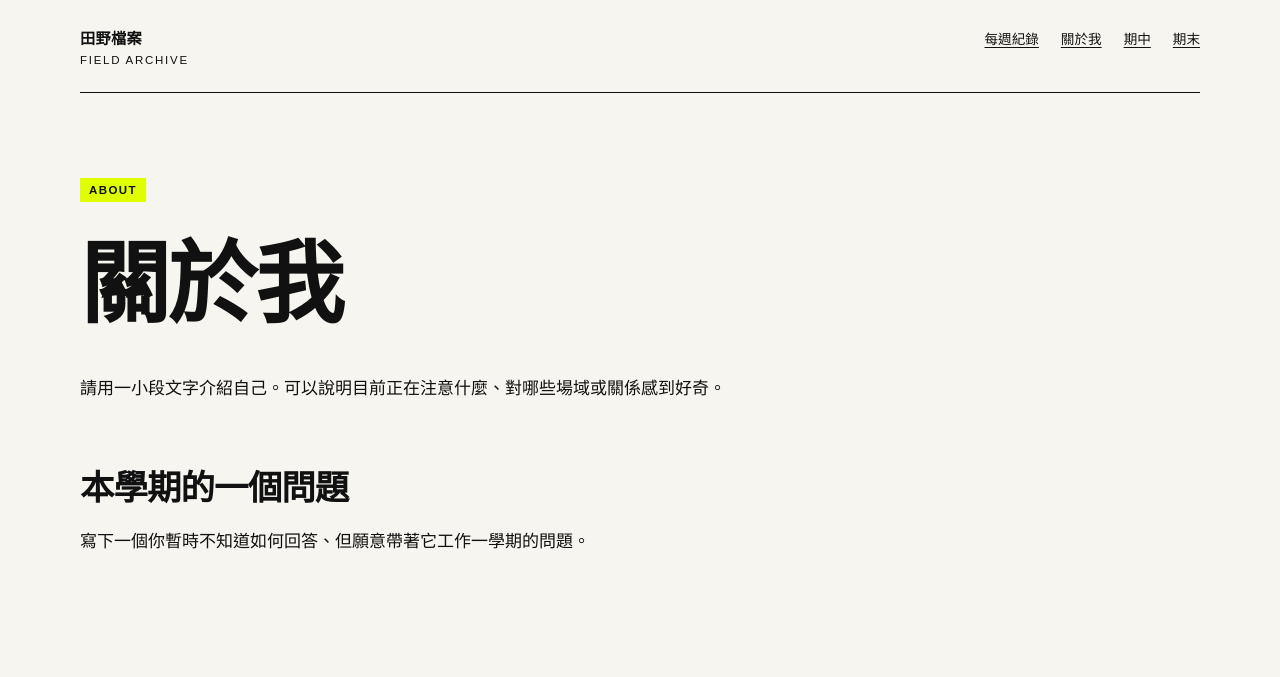
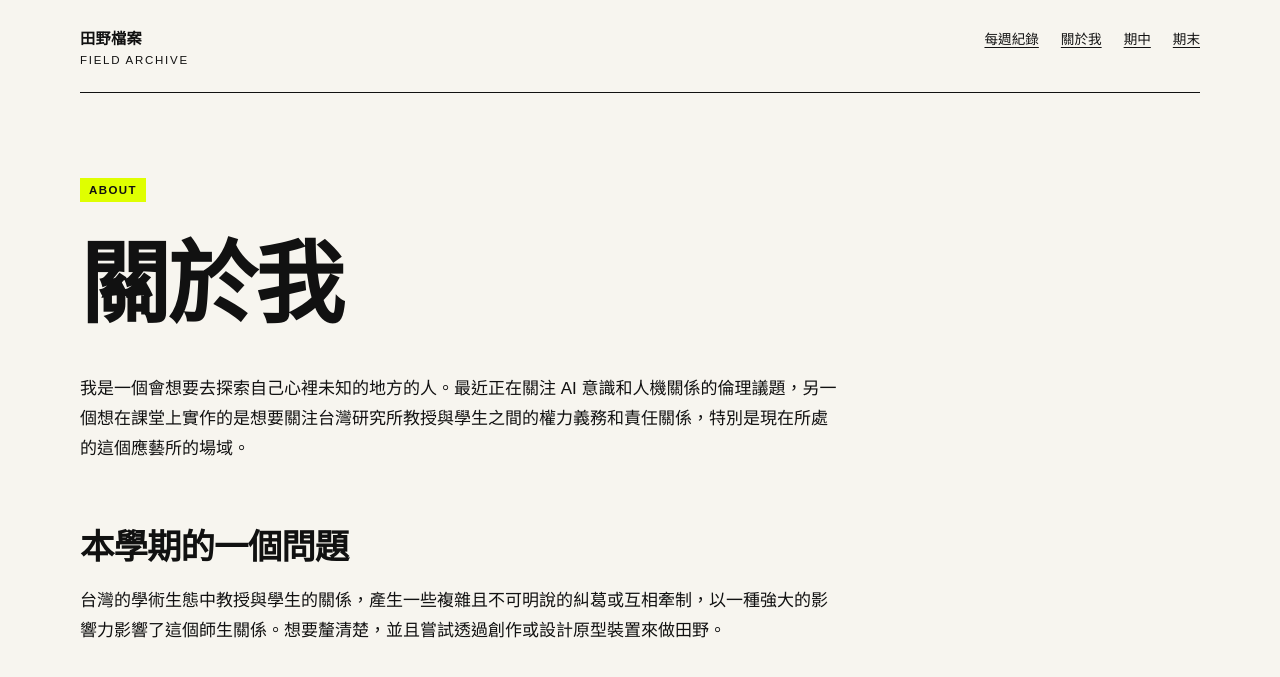
Before and after one commit to jbyolo29/fieldworkarchive, a Jekyll site: the page built from about.md, in a window 1280 px wide. Shown: the top 677 px of the page. Built offline with Jekyll 4.4.1, drawn with Linux system fonts in a browser that asks for light colours.

Commit message:
about.md 自介：AI意識＋師生權力關係田野

```diff
--- a/about.md
+++ b/about.md
@@ -7,8 +7,8 @@ permalink: /about/
 
 # 關於我
 
-請用一小段文字介紹自己。可以說明目前正在注意什麼、對哪些場域或關係感到好奇。
+我是一個會想要去探索自己心裡未知的地方的人。最近正在關注 AI 意識和人機關係的倫理議題，另一個想在課堂上實作的是想要關注台灣研究所教授與學生之間的權力義務和責任關係，特別是現在所處的這個應藝所的場域。
 
 ## 本學期的一個問題
 
-寫下一個你暫時不知道如何回答、但願意帶著它工作一學期的問題。
+台灣的學術生態中教授與學生的關係，產生一些複雜且不可明說的糾葛或互相牽制，以一種強大的影響力影響了這個師生關係。想要釐清楚，並且嘗試透過創作或設計原型裝置來做田野。
```
